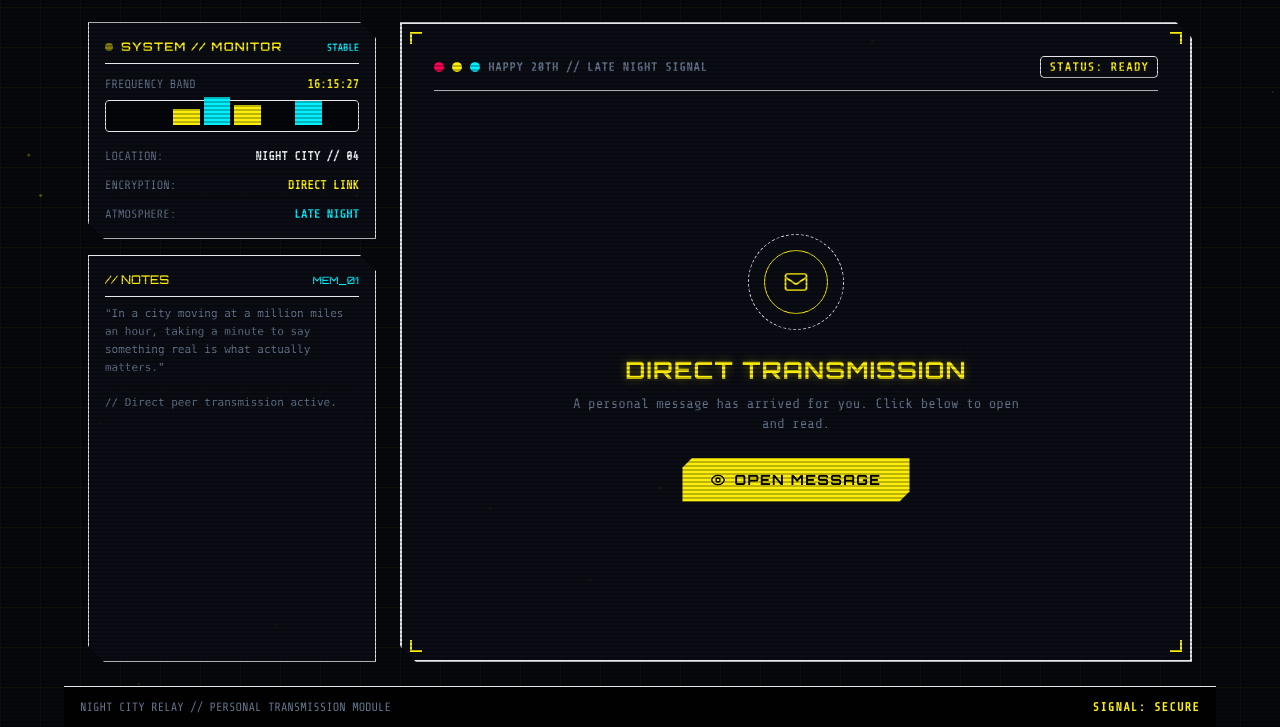
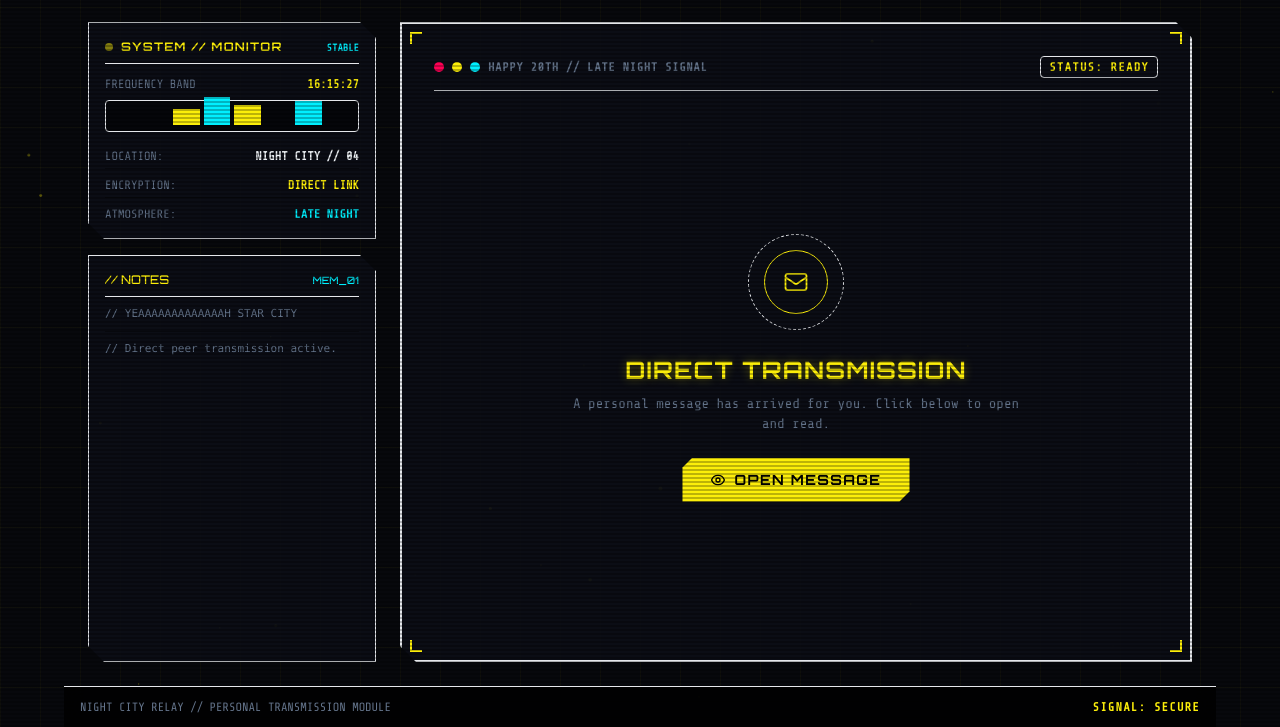
Before and after one commit to altheajastia/happy-born-day, a plain HTML site: page index.html in a window 1280 px wide. Shown: the part 73-800 px from the top of the page. Drawn offline with nearby package versions, Linux system fonts and the light colour scheme.

Commit message:
Update index.html

```diff
--- a/index.html
+++ b/index.html
@@ -280,7 +280,7 @@
                     <span class="text-[10px] text-theme-secondary">MEM_01</span>
                 </div>
                 <div class="flex-1 space-y-2 font-mono text-[11px] leading-relaxed text-theme-muted/90">
-                    <p>"In a city moving at a million miles an hour, taking a minute to say something real is what actually matters."</p>
+                    <p>// YEAAAAAAAAAAAAAH STAR CITY</p>
                     <p class="text-theme-primary/60 pt-2 border-t border-black/40">// Direct peer transmission active.</p>
                 </div>
             </div>
```
